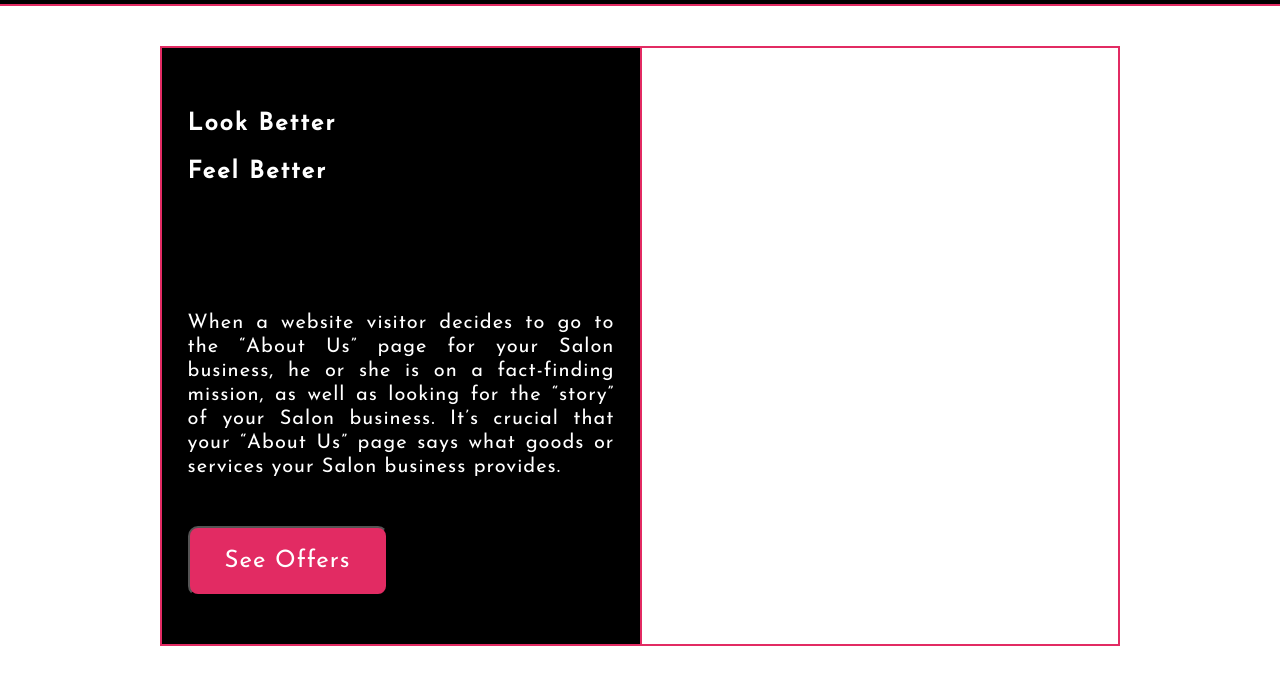
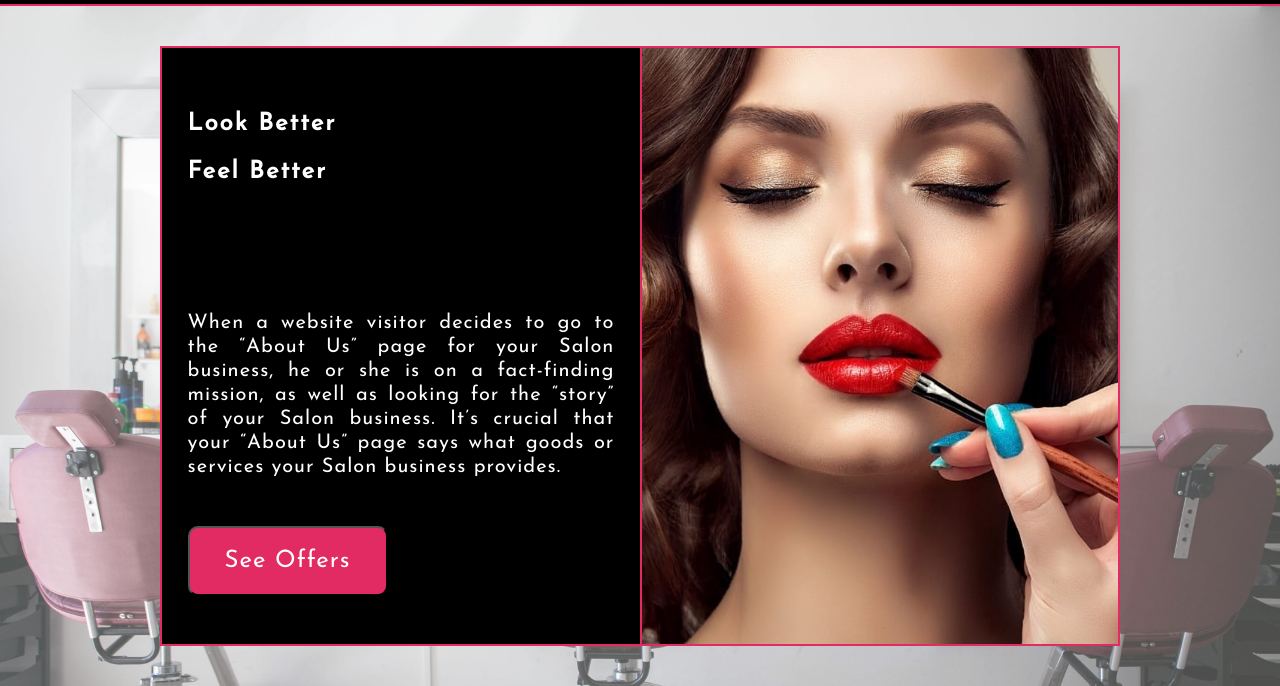
Before and after one commit to Prix-App-Dev/LavishBeautyCare, a plain HTML site: page index.html in a window 1280 px wide. Shown: the part 114-800 px from the top of the page. Drawn offline with nearby package versions, Linux system fonts and the light colour scheme.

Commit message:
Add files via upload

```diff
--- a/style/index.css
+++ b/style/index.css
@@ -78,7 +78,7 @@
 
 #middleSection{
     height: 85vh;
-    background-image: url('/public/images/bgimg1.jpg');
+    background-image: url('../images/bgimg1.jpg');
     background-size: cover;
     background-repeat: no-repeat;
     display: flex;
@@ -133,7 +133,7 @@
 }
 #midRight{
     width:50%;
-    background-image: url(/public/images/bgimg2.jpg);
+    background-image: url('../images/bgimg2.jpg');
     background-position: center;
     background-size: cover;
     border-left: 2px solid #E22B63;
```
